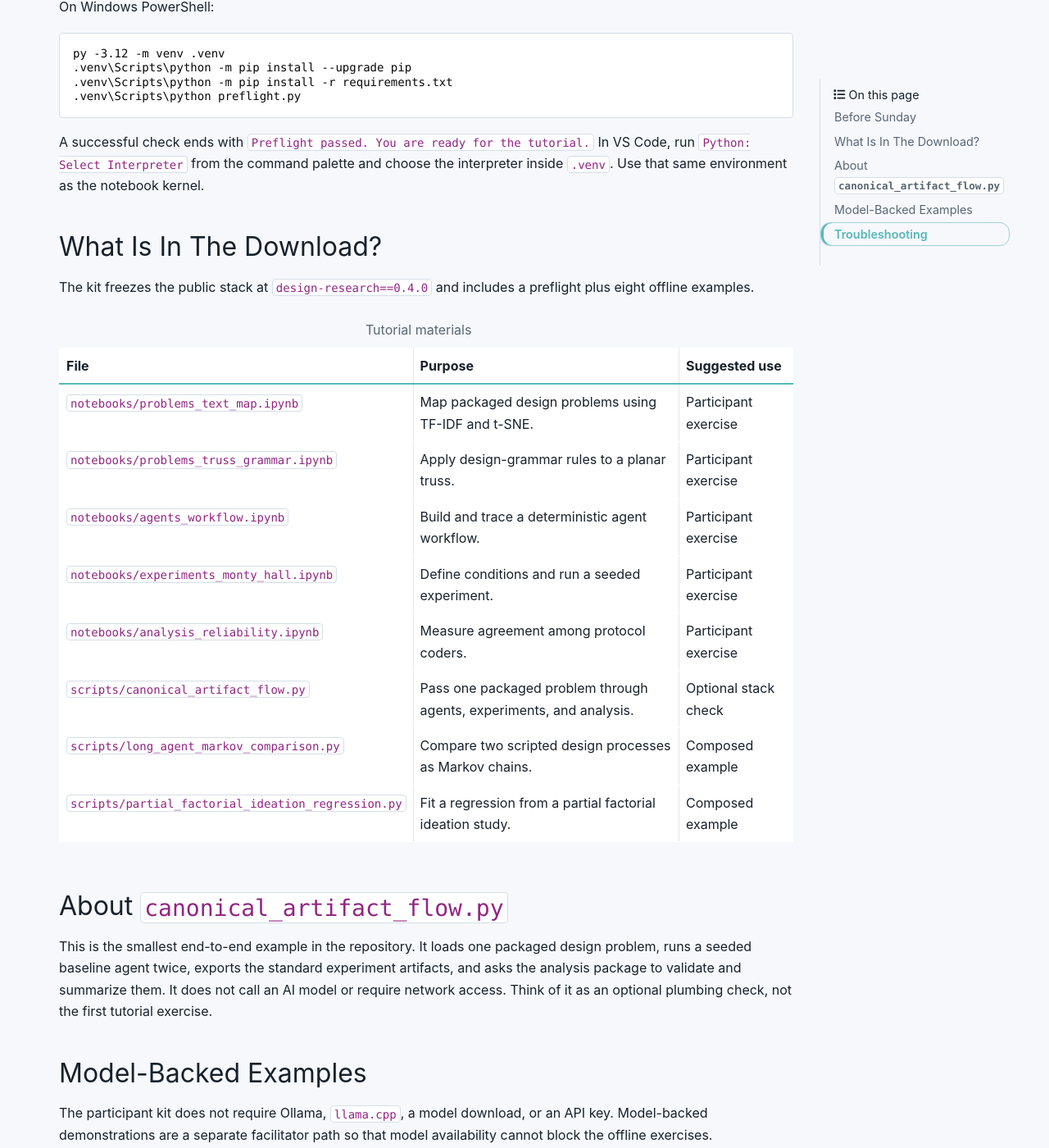
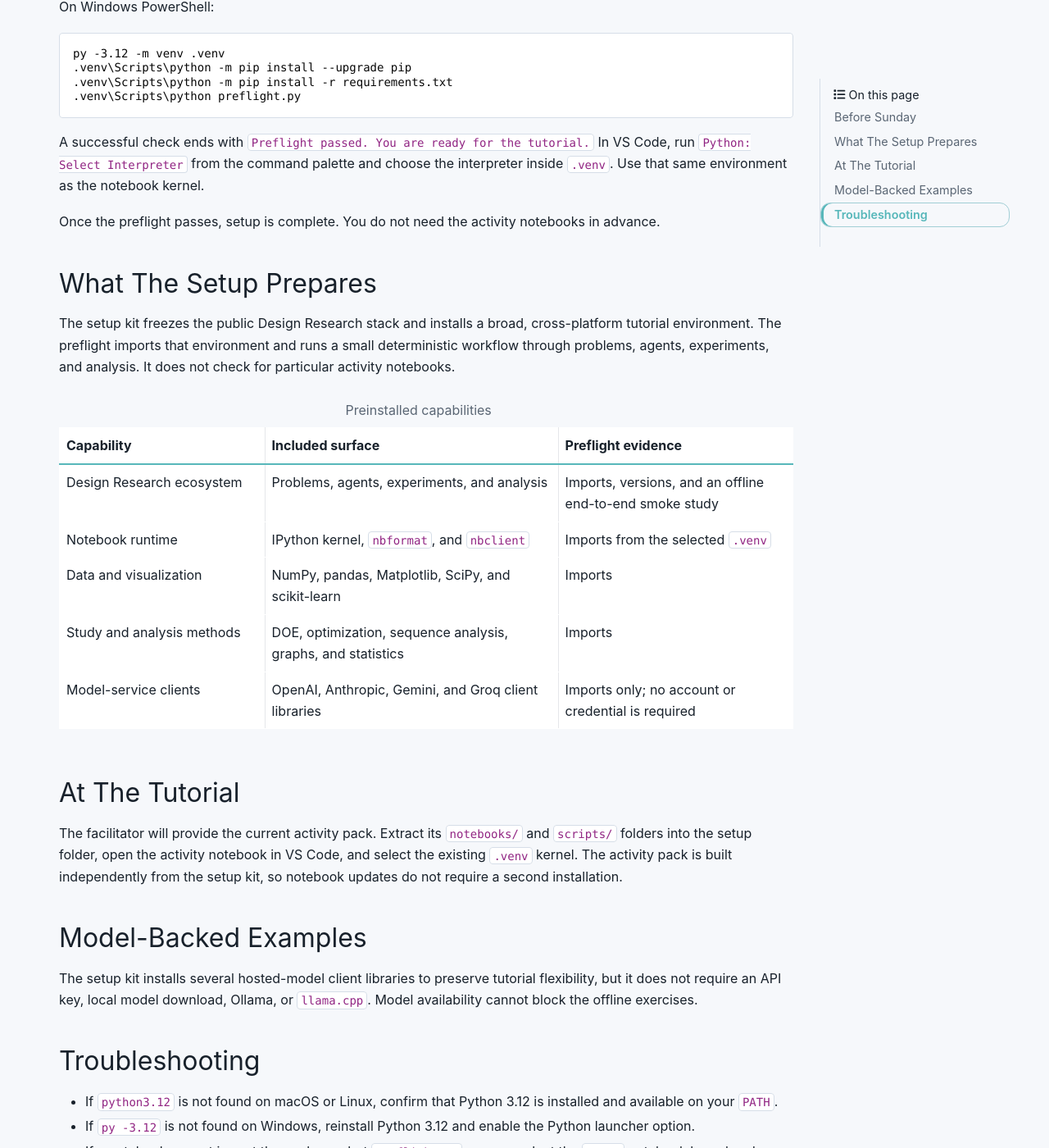
Before and after one commit to cmudrc/design-research, a Sphinx documentation site: the page built from docs/workshop-setup.rst, in a window 1280 px wide and 1400 px high, scrolled down 811 px. Shown: the whole window at 82% size. Built offline with Sphinx 7.4.7 and the PyData theme 0.15.4, drawn with Linux system fonts in a browser that asks for light colours; pages that are not in the unit, such as notebooks, are missing from menus; some of the changed text lies outside the part shown.

Commit message:
docs: decouple workshop setup from activities

```diff
--- a/docs/workshop-setup.rst
+++ b/docs/workshop-setup.rst
@@ -3,16 +3,18 @@ Workshop Setup and Preflight
 
 Use this page to prepare for **AI Experiments in Engineering Design: A Tutorial
 on the Design Research Open-Source Ecosystem** at IDETC-CIE 2026 on Sunday,
-August 23. The participant path is deterministic and runs offline after the
-one-time installation.
+August 23. Complete the one-time installation before Sunday. The activity
+notebooks are separate so that they can stay current without changing the
+participant environment.
 
 .. container:: drc-home-callout
 
    .. important::
 
-      :download:`Download the IDETC 2026 tutorial materials
-      <_static/idetc2026-design-research-tutorial.zip>` and complete the
-      preflight below before Sunday. Keep the extracted folder together.
+      :download:`Download the IDETC 2026 setup kit
+      <_static/idetc2026-design-research-setup.zip>` and complete the preflight
+      below before Sunday. Keep the extracted folder and its ``.venv`` together.
+      The activity notebooks will be provided separately at the tutorial.
 
 Before Sunday
 -------------
@@ -48,59 +50,55 @@ tutorial.`` In VS Code, run ``Python: Select Interpreter`` from the command
 palette and choose the interpreter inside ``.venv``. Use that same environment
 as the notebook kernel.
 
-What Is In The Download?
-------------------------
+Once the preflight passes, setup is complete. You do not need the activity
+notebooks in advance.
 
-The kit freezes the public stack at ``design-research==0.4.0`` and includes a
-preflight plus eight offline examples.
+What The Setup Prepares
+-----------------------
 
-.. list-table:: Tutorial materials
+The setup kit freezes the public Design Research stack and installs a broad,
+cross-platform tutorial environment. The preflight imports that environment
+and runs a small deterministic workflow through problems, agents, experiments,
+and analysis. It does not check for particular activity notebooks.
+
+.. list-table:: Preinstalled capabilities
    :header-rows: 1
-   :widths: 32 50 18
+   :widths: 28 40 32
 
-   * - File
-     - Purpose
-     - Suggested use
-   * - ``notebooks/problems_text_map.ipynb``
-     - Map packaged design problems using TF-IDF and t-SNE.
-     - Participant exercise
-   * - ``notebooks/problems_truss_grammar.ipynb``
-     - Apply design-grammar rules to a planar truss.
-     - Participant exercise
-   * - ``notebooks/agents_workflow.ipynb``
-     - Build and trace a deterministic agent workflow.
-     - Participant exercise
-   * - ``notebooks/experiments_monty_hall.ipynb``
-     - Define conditions and run a seeded experiment.
-     - Participant exercise
-   * - ``notebooks/analysis_reliability.ipynb``
-     - Measure agreement among protocol coders.
-     - Participant exercise
-   * - ``scripts/canonical_artifact_flow.py``
-     - Pass one packaged problem through agents, experiments, and analysis.
-     - Optional stack check
-   * - ``scripts/long_agent_markov_comparison.py``
-     - Compare two scripted design processes as Markov chains.
-     - Composed example
-   * - ``scripts/partial_factorial_ideation_regression.py``
-     - Fit a regression from a partial factorial ideation study.
-     - Composed example
+   * - Capability
+     - Included surface
+     - Preflight evidence
+   * - Design Research ecosystem
+     - Problems, agents, experiments, and analysis
+     - Imports, versions, and an offline end-to-end smoke study
+   * - Notebook runtime
+     - IPython kernel, ``nbformat``, and ``nbclient``
+     - Imports from the selected ``.venv``
+   * - Data and visualization
+     - NumPy, pandas, Matplotlib, SciPy, and scikit-learn
+     - Imports
+   * - Study and analysis methods
+     - DOE, optimization, sequence analysis, graphs, and statistics
+     - Imports
+   * - Model-service clients
+     - OpenAI, Anthropic, Gemini, and Groq client libraries
+     - Imports only; no account or credential is required
 
-About ``canonical_artifact_flow.py``
-------------------------------------
+At The Tutorial
+---------------
 
-This is the smallest end-to-end example in the repository. It loads one
-packaged design problem, runs a seeded baseline agent twice, exports the
-standard experiment artifacts, and asks the analysis package to validate and
-summarize them. It does not call an AI model or require network access. Think
-of it as an optional plumbing check, not the first tutorial exercise.
+The facilitator will provide the current activity pack. Extract its
+``notebooks/`` and ``scripts/`` folders into the setup folder, open the activity
+notebook in VS Code, and select the existing ``.venv`` kernel. The activity pack
+is built independently from the setup kit, so notebook updates do not require a
+second installation.
 
 Model-Backed Examples
 ---------------------
 
-The participant kit does not require Ollama, ``llama.cpp``, a model download,
-or an API key. Model-backed demonstrations are a separate facilitator path so
-that model availability cannot block the offline exercises.
+The setup kit installs several hosted-model client libraries to preserve
+tutorial flexibility, but it does not require an API key, local model download,
+Ollama, or ``llama.cpp``. Model availability cannot block the offline exercises.
 
 Troubleshooting
 ---------------
```
Also changed, not shown: tutorial_materials/idetc2026/ACTIVITIES.md (added, +30 -0 lines), tutorial_materials/idetc2026/README.md, 8 other files.
